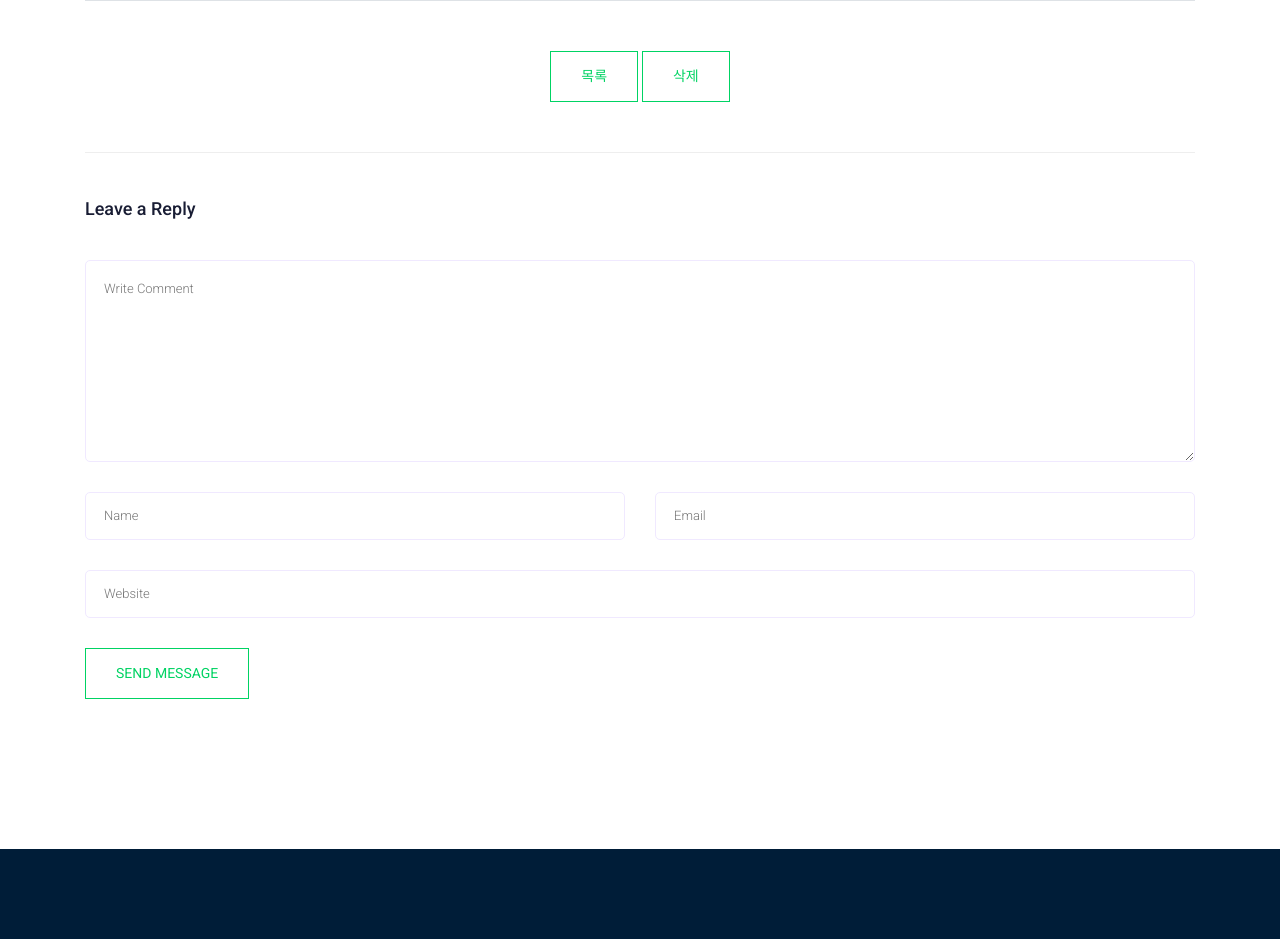
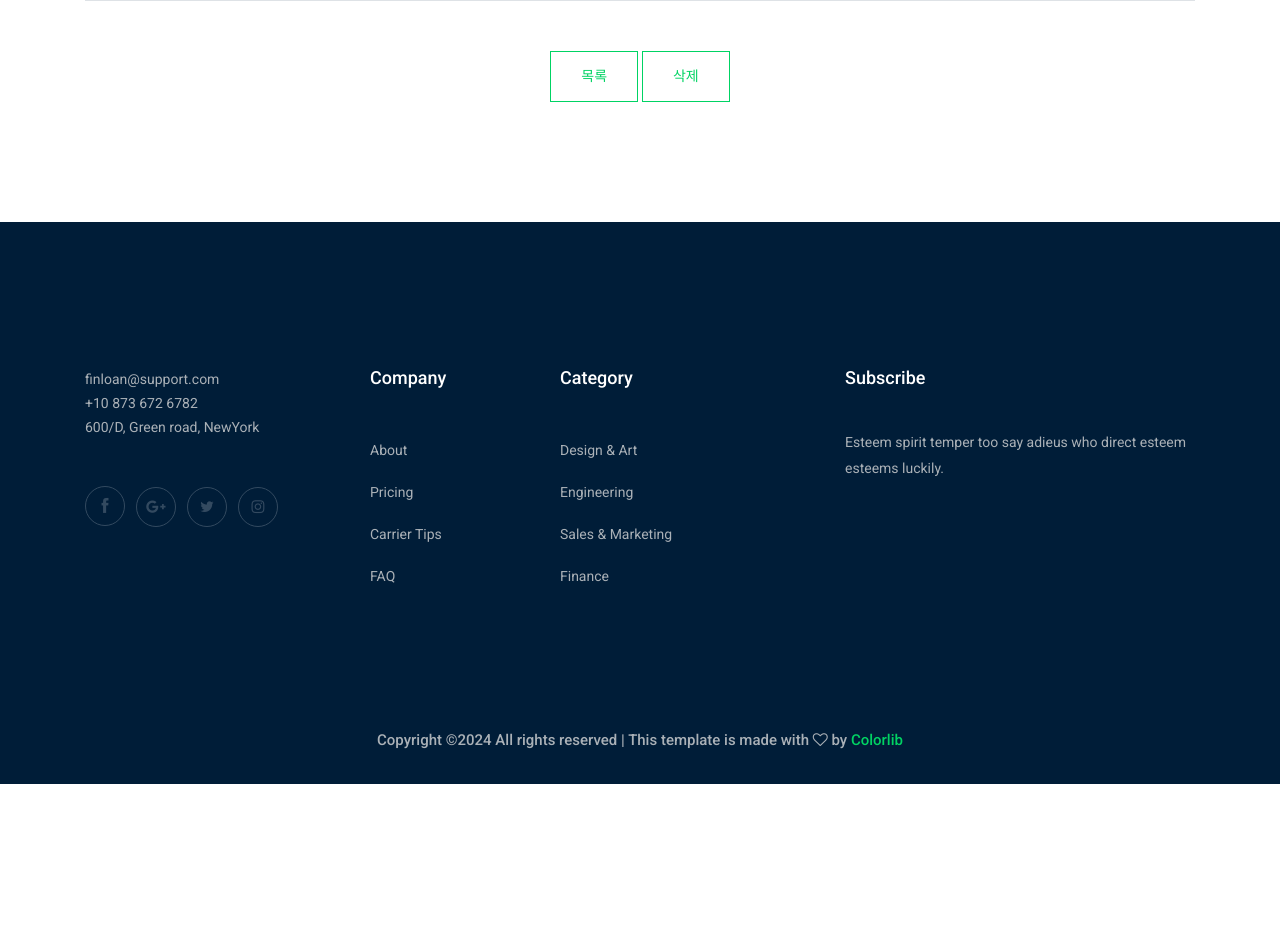
Before and after one commit to ylrang/MyBoard, a Django app: template templates/rnd/single-blog.html in a window 1280 px wide. Shown: the part 1309-2248 px from the top of the page. After the commit the page ends 2093 px from the top, so only its background shows below. Run offline with Django 5.2, Linux system fonts and the light colour scheme; the template is opened without the code that fills it, so the values that code supplies are empty; some libraries are stand-ins or nearby versions.

Commit message:
24/02/05

```diff
--- a/rnd/admin.py
+++ b/rnd/admin.py
@@ -3,4 +3,3 @@ from .models import *
 
 # Register your models here.
 admin.site.register(Case)
-admin.site.register(Comment)
--- a/rnd/models.py
+++ b/rnd/models.py
@@ -27,9 +27,3 @@ class Case(models.Model):
 
     def __str__(self):
         return self.title
-
-
-class Comment(models.Model):
-    case = models.ForeignKey(Case, on_delete=models.CASCADE)
-    content = models.TextField()
-    created = models.DateTimeField(default=timezone.now)
--- a/templates/rnd/single-blog.html
+++ b/templates/rnd/single-blog.html
@@ -152,39 +152,8 @@
                      </div>
                   </div>
                </div-->
-               {% if comments %}
-               <div class="comments-area">
-                  <h4>메모 및 의견</h4>
-                  {% for comment in comments %}
-                  <div class="comment-list">
-                     <div class="single-comment justify-content-between d-flex">
-                        <div class="user justify-content-between d-flex">
-                           <div class="thumb">
-                              <img src="img/comment/comment_1.png" alt="">
-                           </div>
-                           <div class="desc">
-                              <div class="d-flex justify-content-between">
-                                 <div class="d-flex align-items-center">
-                                    <h5>
-                                       <a href="#">작성자</a>
-                                    </h5>
-                                    <p class="date">{{ comment.created }}</p>
-                                 </div>
-                                 <!--div class="reply-btn">
-                                    <a href="#" class="btn-reply text-uppercase">reply</a>
-                                 </div-->
-                              </div>
-                              <p class="comment">
-                                 {{comment.content}}
-                              </p>
-                           </div>
-                        </div>
-                     </div>
-                  </div>
-                  {% endfor %}
-               </div>
-               {% endif %}
-               <div class="comment-form">
+
+               <!--div class="comment-form">
                   <h4>Leave a Reply</h4>
                   <form class="form-contact comment_form" action="#" id="commentForm">
                      <div class="row">
@@ -214,7 +183,7 @@
                         <button type="submit" class="button button-contactForm btn_1 boxed-btn">Send Message</button>
                      </div>
                   </form>
-               </div>
+               </div-->
             </div>
             <!--div class="col-lg-4">
                <div class="blog_right_sidebar">
```
Also changed, not shown: rnd/migrations/0002_delete_comment.py (added).
